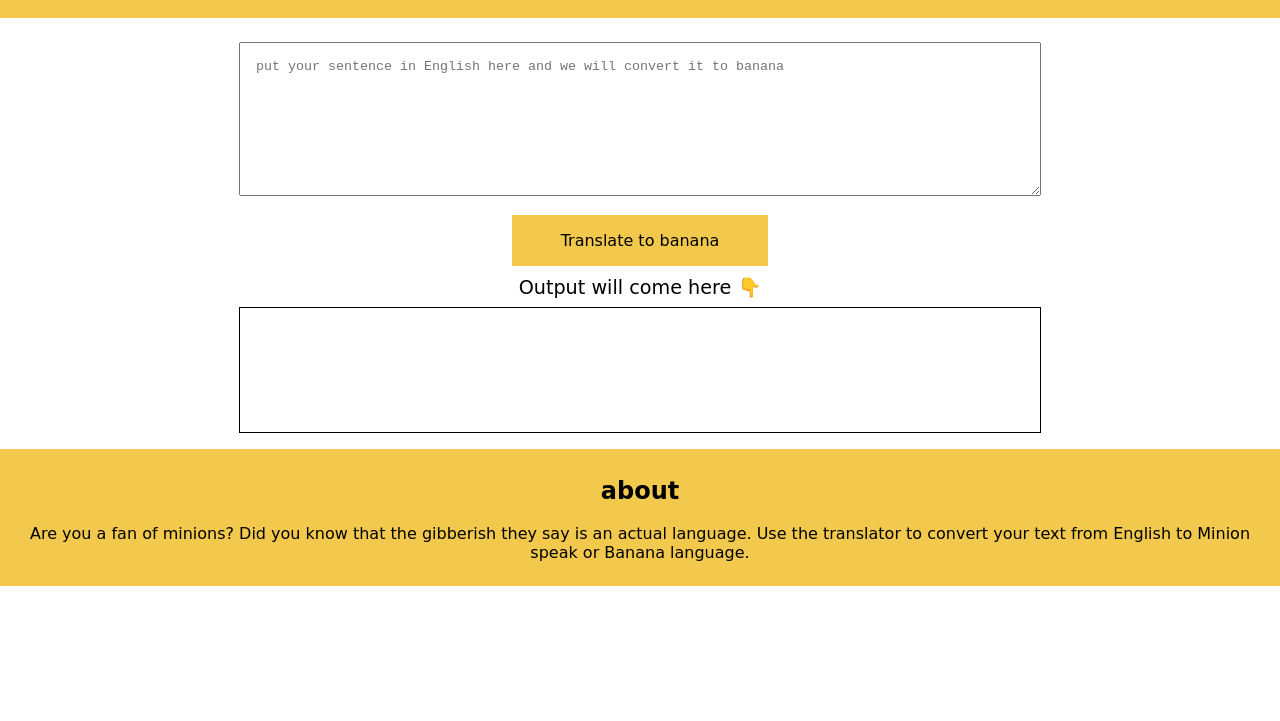
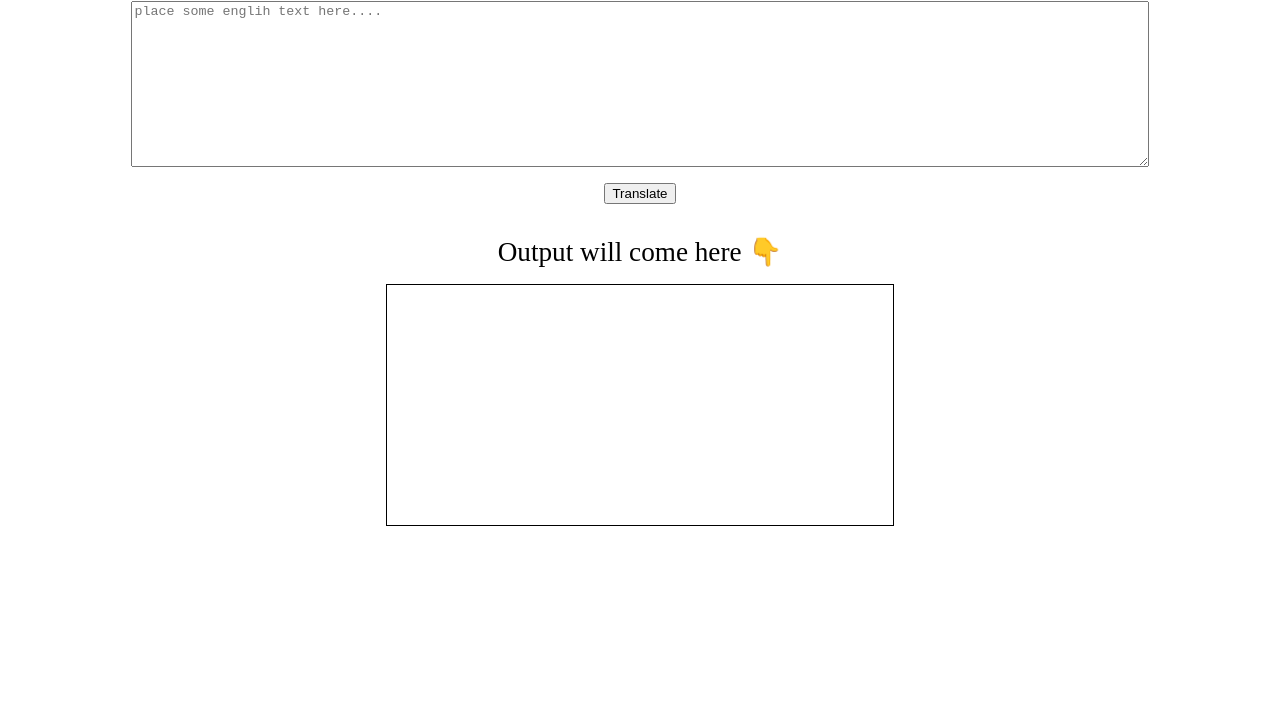
Before and after one commit to hrithikdiwakar/banana-talk-js-app, a plain HTML site: page index.html in a window 1280 px wide. Shown: the part 79-800 px from the top of the page. Drawn offline with Linux system fonts and the light colour scheme.

Commit message:
Revert "final app"
This reverts commit 57bf5514c7874f794e575e51008bbdebb50e03b0.

```diff
--- a/app.js
+++ b/app.js
@@ -1,13 +1,10 @@
-var btnTranslate = document.querySelector("#btn-translate");
+var btnTranslate = document.querySelectorAll("#btn-translate");
 var txtInput = document.querySelector("#txt-input");
-var outputDiv = document.querySelector("#output");
-
-// var serverURL = "https://lessonfourapi.tanaypratap.repl.co/translate/yoda.json"
+var txtOutput = document.querySelector("#txt-output");
 
 var serverURL = "https://api.funtranslations.com/translate/minion.json"
 
-//
-function getTranslationURL(input) {
+function getTranslationURL(input){
     return serverURL + "?" + "text=" + input
 }
 
@@ -16,18 +13,15 @@ function errorHandler(error) {
     alert("something wrong with server! try again after some time")
 }
 
-
-function clickHandler() {
-    var inputText = txtInput.value; // taking input
-
-    // calling server for processing
-    fetch(getTranslationURL(inputText))
-        .then(response => response.json())
-        .then(json => {
-            var translatedText = json.contents.translated;
-            outputDiv.innerText = translatedText; // output
-           })
-        .catch(errorHandler)
+function clickHandler(){
+    var  inputText = txtInput.value;
+    console.log("insside function")
+    fetch(getTranslationURL(inputText)).then(response => response.json()).then(json => {
+        var translatedtext = json.contents.translated;
+        txtOutput.innerText = translatedtext;
+    })
+    .catch(errorHandler)
 };
 
-btnTranslate.addEventListener("click", clickHandler)
+
+btnTranslate.addEventListener("click", clickHandler);
--- a/index.html
+++ b/index.html
@@ -1,83 +1,42 @@
 <!DOCTYPE html>
 <html lang="en">
-
 <head>
     <meta charset="UTF-8">
+    <meta http-equiv="X-UA-Compatible" content="IE=edge">
     <meta name="viewport" content="width=device-width, initial-scale=1.0">
-    <title>banana speak</title>
+    <title>Banana Talk</title>
     <style>
-        textarea {
-            width: 60%;
-            height: 15vh;
+        textarea{
+            width: 80%;
+            height: 20vh;
+            margin: auto;
             display: block;
+        }
+        #btn-translate{
             margin: auto;
-            padding: 1rem;
-            margin-top: 1.5rem;
-            margin-bottom: 1.2rem;
+            margin-top: 1rem;
+            margin-bottom: 2rem;
+            display: block;
         }
-
-        #output {
+        #txt-output{
             border: 1px solid black;
-            height: 11.5vh;
-            width: 60%;
+            width: 40%;
+            height: 30vh;
             margin: auto;
-            padding: 1rem;
-            margin-top: 0.5rem;
-        }
-
-        #header{
-            background-color: #F2C94C;
-
-            text-align: center;
-        }
-
-        #footer{
-            background-color: #F2C94C;
             display: block;
-            text-align: center;
-            padding: 0.5rem;
-            margin: 0rem;
             margin-top: 1rem;
         }
-
-        body{
-            margin: 0rem;
-            font-family: 'Architects Daughter', cursive;
-        }
-        button{
-            display: block;
-            margin: auto;
-            margin-bottom: 0.6rem;
-            background-color: #F2C94C;
-            padding: 1rem;
-            width: 20%;
-            border-width: 0rem;
-            border-color: none;
-            font-size: 1rem;
-            font-family: 'Architects Daughter', cursive;
-        }
-
-
-
     </style>
 </head>
+<body>
+    <script src="app.js" type="text/javascript"></script>
+    <h1 style="text-align: center;">Bananaaaa talk!!</h1>
 
-<body>
-    <div id="header" style="font-size:1rem; padding:0.5rem">
-        <h1>talk bananaaaa</h1>
-    </div>
-    <!-- <h1 id="header"> talk bananaaaa</h1> -->
-    <textarea id="txt-input"
-        placeholder="put your sentence in English here and we will convert it to banana"></textarea>
-    <button id="btn-translate">Translate to banana</button>
+    <textarea  id="txt-input" placeholder="place some englih text here...."></textarea>
 
-    <div style="font-size: larger;text-align:center"> Output will come here 👇</div>
-    <div id="output"></div>
-    <script src="app.js" type="text/javascript"></script>
-    <div id="footer">
-        <h2>about</h2>
-        <p>Are you a fan of minions? Did you know that the gibberish they say is an actual language. Use the translator to convert your text from English to Minion speak or Banana language.</p>
-    </div>
+    <button id="btn-translate">Translate</button>
+    <div style="font-size: 1.7rem; text-align:center;"> Output will come here 👇</div>
+    <div id="txt-output"></div>
+
 </body>
-
 </html>
```
